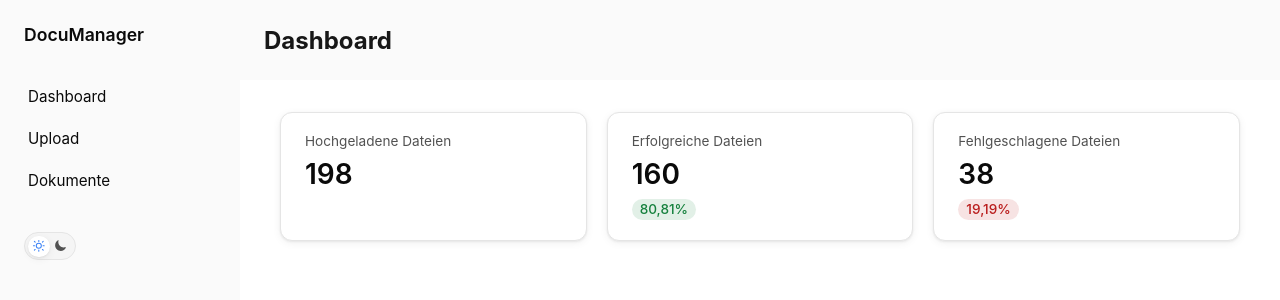
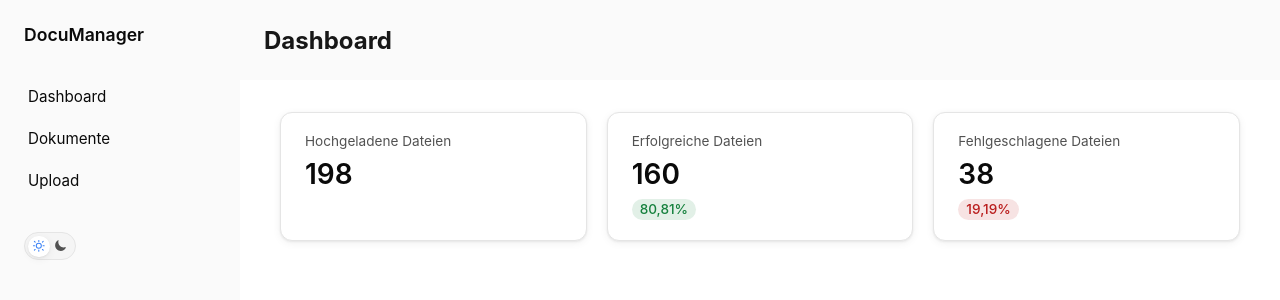
Before and after one commit to deadstx/SWEN_3, a Next.js app in the folder swen3-frontend/: page / in a window 1280 px wide. Shown: the top 300 px of the page. Built offline with nearby package versions, Linux system fonts and the light colour scheme.

Commit message:
Minor fix in Sidebar

```diff
--- a/swen3-frontend/src/components/layout/Sidebar.tsx
+++ b/swen3-frontend/src/components/layout/Sidebar.tsx
@@ -13,11 +13,11 @@ export default function Sidebar() {
                 <Link href="/" className="sidebar__link">
                     Dashboard
                 </Link>
+                <Link href="/documents" className="sidebar__link">
+                    Dokumente
+                </Link>
                 <Link href="/upload" className="sidebar__link">
                     Upload
-                </Link>
-                <Link href="/documents" className="sidebar__link">
-                    Dokumente
                 </Link>
             </nav>
 
```
